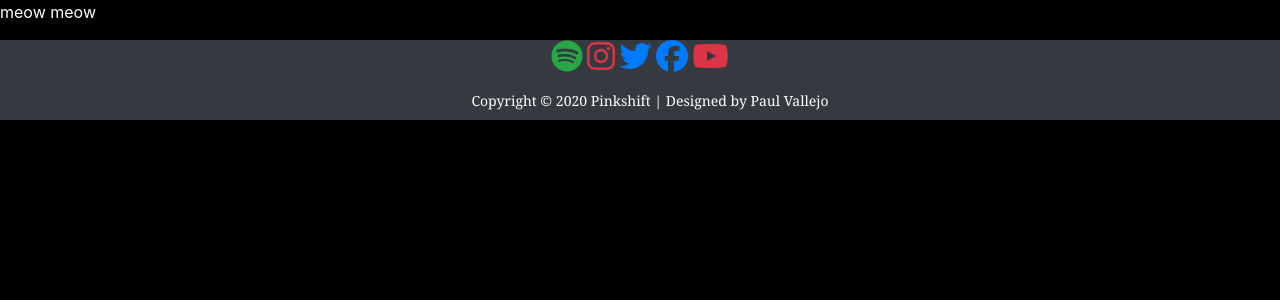
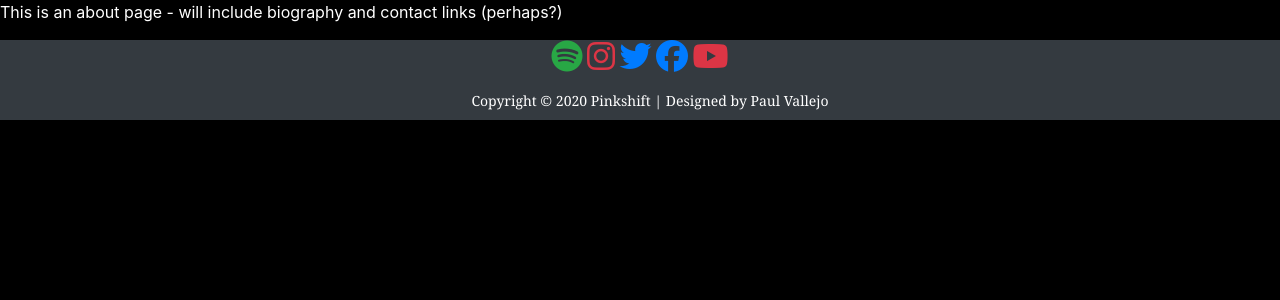
Before and after one commit to paulvallejo/Pinkshift-Website, a Django app: page /about/ in a window 1280 px wide. Shown: the part 69-369 px from the top of the page. Run offline with Django 3.2, Linux system fonts and the light colour scheme; data comes from the database, SQL or seed files in the repository; some libraries are stand-ins or nearby versions.

Commit message:
Adjusted about description

```diff
--- a/Final_Project/store/templates/about.html
+++ b/Final_Project/store/templates/about.html
@@ -6,6 +6,6 @@ ABOUT PAGE
 
 {% block content %}
 <p class="text-white">
-    meow meow
+    This is an about page - will include biography and contact links (perhaps?)
 </p>
 {% endblock %}
```
